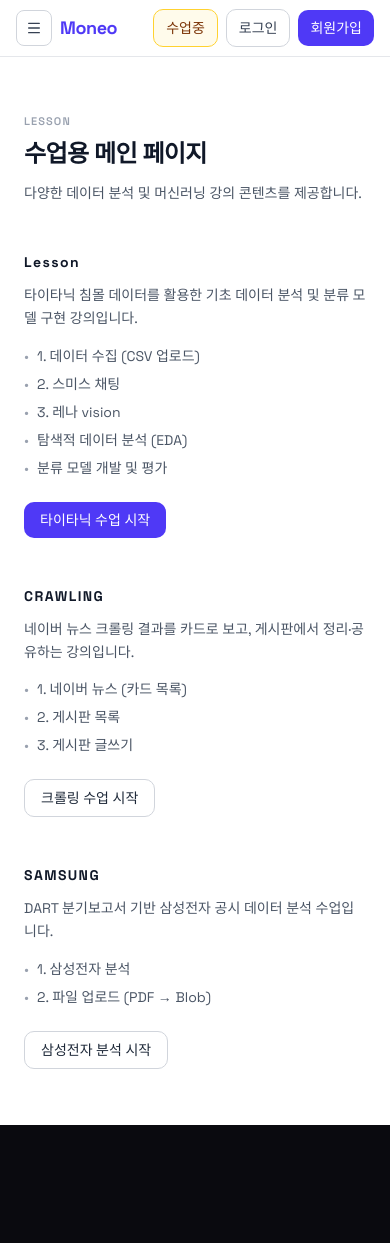
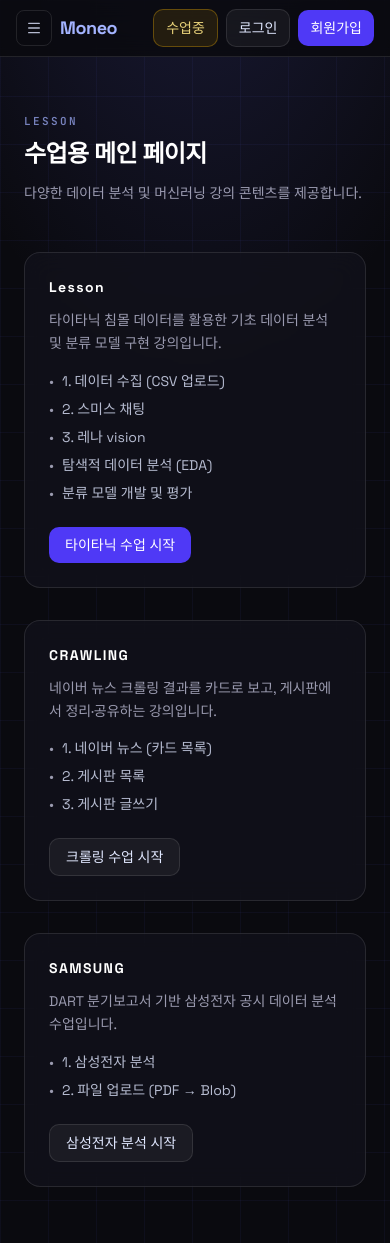
Before and after one commit to monenon-dev/monenon.cloud, a Next.js app in the folder frontend/: page /lesson in a window 390 px wide. Before the commit the page ends 1125 px from the top, so only its background shows below. Built offline with nearby package versions, Linux system fonts and the light colour scheme; no server answers.

Commit message:
style(lesson): align lesson hub shell with Moneo dark theme
Use moneo tokens for lesson layout, header, sidebar, and hub cards.

Co-authored-by: Cursor <cursoragent@cursor.com>

```diff
--- a/frontend/app/lesson/page.tsx
+++ b/frontend/app/lesson/page.tsx
@@ -7,108 +7,110 @@ export default function LessonHubPage() {
   return (
     <LessonLayout active="hub">
       <div className="px-6 py-14 sm:px-10 lg:px-14">
-        <p className="text-[11px] font-semibold tracking-widest text-gray-400">LESSON</p>
-        <h1 className="mt-2 text-2xl font-bold tracking-tight text-gray-900">수업용 메인 페이지</h1>
-        <p className="mt-3 max-w-2xl text-sm leading-relaxed text-gray-600">
+        <p className="font-mono text-[11px] font-semibold tracking-[0.22em] text-indigo-300/70">
+          LESSON
+        </p>
+        <h1 className="mt-2 text-2xl font-bold tracking-tight text-white">수업용 메인 페이지</h1>
+        <p className="mt-3 max-w-2xl text-sm leading-relaxed text-[var(--moneo-muted)]">
           다양한 데이터 분석 및 머신러닝 강의 콘텐츠를 제공합니다.
         </p>
 
-        <section className="mt-12">
-          <h2 className="text-sm font-bold tracking-widest text-gray-900">Lesson</h2>
-          <p className="mt-3 max-w-2xl text-sm leading-relaxed text-gray-600">
+        <section className="mt-12 rounded-2xl border border-[var(--moneo-border)] bg-[var(--moneo-bg-elevated)] p-6 moneo-glass">
+          <h2 className="text-sm font-bold tracking-widest text-white">Lesson</h2>
+          <p className="mt-3 max-w-2xl text-sm leading-relaxed text-[var(--moneo-muted)]">
             타이타닉 침몰 데이터를 활용한 기초 데이터 분석 및 분류 모델 구현 강의입니다.
           </p>
-          <ul className="mt-4 space-y-2 text-sm text-gray-600">
+          <ul className="mt-4 space-y-2 text-sm text-indigo-100/80">
             <li className="flex gap-2">
-              <span className="text-gray-400">•</span>
-              <Link href="/lesson/titanic-home" className="hover:text-indigo-600 hover:underline">
+              <span className="text-[var(--moneo-muted)]">•</span>
+              <Link href="/lesson/titanic-home" className="hover:text-indigo-300 hover:underline">
                 1. 데이터 수집 (CSV 업로드)
               </Link>
             </li>
             <li className="flex gap-2">
-              <span className="text-gray-400">•</span>
-              <Link href="/lesson/titanic-home/smith" className="hover:text-indigo-600 hover:underline">
+              <span className="text-[var(--moneo-muted)]">•</span>
+              <Link href="/lesson/titanic-home/smith" className="hover:text-indigo-300 hover:underline">
                 2. 스미스 채팅
               </Link>
             </li>
             <li className="flex gap-2">
-              <span className="text-gray-400">•</span>
-              <Link href="/star-craft/zerg/vision" className="hover:text-indigo-600 hover:underline">
+              <span className="text-[var(--moneo-muted)]">•</span>
+              <Link href="/star-craft/zerg/vision" className="hover:text-indigo-300 hover:underline">
                 3. 레나 vision
               </Link>
             </li>
             <li className="flex gap-2">
-              <span className="text-gray-400">•</span>
+              <span className="text-[var(--moneo-muted)]">•</span>
               <span>탐색적 데이터 분석 (EDA)</span>
             </li>
             <li className="flex gap-2">
-              <span className="text-gray-400">•</span>
+              <span className="text-[var(--moneo-muted)]">•</span>
               <span>분류 모델 개발 및 평가</span>
             </li>
           </ul>
           <Link
             href={routes.lesson.titanicHome}
-            className="mt-6 inline-flex items-center rounded-lg bg-indigo-600 px-4 py-2 text-sm font-medium text-white hover:bg-indigo-700"
+            className="mt-6 inline-flex items-center rounded-lg bg-indigo-600 px-4 py-2 text-sm font-medium text-white hover:bg-indigo-500"
           >
             타이타닉 수업 시작
           </Link>
         </section>
 
-        <section className="mt-12">
-          <h2 className="text-sm font-bold tracking-widest text-gray-900">CRAWLING</h2>
-          <p className="mt-3 max-w-2xl text-sm leading-relaxed text-gray-600">
+        <section className="mt-8 rounded-2xl border border-[var(--moneo-border)] bg-[var(--moneo-bg-elevated)] p-6 moneo-glass">
+          <h2 className="text-sm font-bold tracking-widest text-white">CRAWLING</h2>
+          <p className="mt-3 max-w-2xl text-sm leading-relaxed text-[var(--moneo-muted)]">
             네이버 뉴스 크롤링 결과를 카드로 보고, 게시판에서 정리·공유하는 강의입니다.
           </p>
-          <ul className="mt-4 space-y-2 text-sm text-gray-600">
+          <ul className="mt-4 space-y-2 text-sm text-indigo-100/80">
             <li className="flex gap-2">
-              <span className="text-gray-400">•</span>
-              <Link href="/lesson/crawling/news" className="hover:text-indigo-600 hover:underline">
+              <span className="text-[var(--moneo-muted)]">•</span>
+              <Link href="/lesson/crawling/news" className="hover:text-indigo-300 hover:underline">
                 1. 네이버 뉴스 (카드 목록)
               </Link>
             </li>
             <li className="flex gap-2">
-              <span className="text-gray-400">•</span>
-              <Link href="/lesson/crawling/board" className="hover:text-indigo-600 hover:underline">
+              <span className="text-[var(--moneo-muted)]">•</span>
+              <Link href="/lesson/crawling/board" className="hover:text-indigo-300 hover:underline">
                 2. 게시판 목록
               </Link>
             </li>
             <li className="flex gap-2">
-              <span className="text-gray-400">•</span>
-              <Link href="/lesson/crawling/write" className="hover:text-indigo-600 hover:underline">
+              <span className="text-[var(--moneo-muted)]">•</span>
+              <Link href="/lesson/crawling/write" className="hover:text-indigo-300 hover:underline">
                 3. 게시판 글쓰기
               </Link>
             </li>
           </ul>
           <Link
             href="/lesson/crawling/news"
-            className="mt-6 inline-flex items-center rounded-lg border border-gray-300 bg-white px-4 py-2 text-sm font-medium text-gray-800 hover:bg-gray-50"
+            className="mt-6 inline-flex items-center rounded-lg border border-[var(--moneo-border)] bg-white/5 px-4 py-2 text-sm font-medium text-indigo-100 hover:bg-white/10"
           >
             크롤링 수업 시작
           </Link>
         </section>
 
-        <section className="mt-12">
-          <h2 className="text-sm font-bold tracking-widest text-gray-900">SAMSUNG</h2>
-          <p className="mt-3 max-w-2xl text-sm leading-relaxed text-gray-600">
+        <section className="mt-8 rounded-2xl border border-[var(--moneo-border)] bg-[var(--moneo-bg-elevated)] p-6 moneo-glass">
+          <h2 className="text-sm font-bold tracking-widest text-white">SAMSUNG</h2>
+          <p className="mt-3 max-w-2xl text-sm leading-relaxed text-[var(--moneo-muted)]">
             DART 분기보고서 기반 삼성전자 공시 데이터 분석 수업입니다.
           </p>
-          <ul className="mt-4 space-y-2 text-sm text-gray-600">
+          <ul className="mt-4 space-y-2 text-sm text-indigo-100/80">
             <li className="flex gap-2">
-              <span className="text-gray-400">•</span>
-              <Link href="/lesson/samsung" className="hover:text-indigo-600 hover:underline">
+              <span className="text-[var(--moneo-muted)]">•</span>
+              <Link href="/lesson/samsung" className="hover:text-indigo-300 hover:underline">
                 1. 삼성전자 분석
               </Link>
             </li>
             <li className="flex gap-2">
-              <span className="text-gray-400">•</span>
-              <Link href="/lesson/samsung/upload" className="hover:text-indigo-600 hover:underline">
+              <span className="text-[var(--moneo-muted)]">•</span>
+              <Link href="/lesson/samsung/upload" className="hover:text-indigo-300 hover:underline">
                 2. 파일 업로드 (PDF → Blob)
               </Link>
             </li>
           </ul>
           <Link
             href="/lesson/samsung"
-            className="mt-6 inline-flex items-center rounded-lg border border-gray-300 bg-white px-4 py-2 text-sm font-medium text-gray-800 hover:bg-gray-50"
+            className="mt-6 inline-flex items-center rounded-lg border border-[var(--moneo-border)] bg-white/5 px-4 py-2 text-sm font-medium text-indigo-100 hover:bg-white/10"
           >
             삼성전자 분석 시작
           </Link>
--- a/frontend/components/lesson/lesson-header.tsx
+++ b/frontend/components/lesson/lesson-header.tsx
@@ -32,20 +32,23 @@ export function LessonHeader({ active = "hub" }: { active?: LessonNavKey }) {
   };
 
   return (
-    <header className="shrink-0 border-b border-gray-200 bg-white/90 backdrop-blur-md z-20">
+    <header className="sticky top-0 z-20 shrink-0 border-b border-[var(--moneo-border)] bg-[rgba(10,10,15,0.85)] backdrop-blur-md">
       <div className="mx-auto flex h-14 w-full max-w-6xl items-center justify-between gap-4 px-4 sm:px-6">
         <div className="flex items-center gap-2 sm:gap-3">
           <Sheet>
             <SheetTrigger asChild>
               <button
                 type="button"
-                className="inline-flex h-9 w-9 items-center justify-center rounded-md border border-gray-300 text-gray-700 hover:bg-gray-50 md:hidden"
+                className="inline-flex h-9 w-9 items-center justify-center rounded-md border border-[var(--moneo-border)] text-indigo-100/80 hover:bg-white/[0.04] md:hidden"
                 aria-label="수업 메뉴 열기"
               >
                 <Menu className="h-4 w-4" />
               </button>
             </SheetTrigger>
-            <SheetContent side="left" className="w-72 p-0">
+            <SheetContent
+              side="left"
+              className="w-72 border-[var(--moneo-border)] bg-[rgba(10,10,15,0.98)] p-0 text-[var(--moneo-text)]"
+            >
               <SheetHeader className="sr-only">
                 <SheetTitle>수업용 메뉴</SheetTitle>
                 <SheetDescription>타이타닉·크롤링 수업 메뉴</SheetDescription>
@@ -55,7 +58,7 @@ export function LessonHeader({ active = "hub" }: { active?: LessonNavKey }) {
           </Sheet>
           <Link
             href="/"
-            className="shrink-0 text-left text-lg font-bold tracking-tight text-indigo-600 hover:opacity-90 transition-opacity"
+            className="shrink-0 text-left text-lg font-bold tracking-tight text-indigo-300 hover:text-indigo-200 transition-colors"
           >
             Moneo
           </Link>
@@ -63,19 +66,22 @@ export function LessonHeader({ active = "hub" }: { active?: LessonNavKey }) {
         <div className="flex shrink-0 flex-wrap items-center justify-end gap-2">
           <Link
             href={routes.lesson.hub}
-            className="inline-flex items-center rounded-lg border border-amber-300 bg-amber-50 px-3 py-2 text-sm font-medium text-amber-900 hover:bg-amber-100 transition-colors"
+            className="inline-flex items-center rounded-lg border border-amber-400/30 bg-amber-400/10 px-3 py-2 text-sm font-medium text-amber-200/90 hover:bg-amber-400/15 transition-colors"
           >
             수업중
           </Link>
           {authUser ? (
             <>
-              <Link href={routes.oauth.mypage} className="text-sm font-medium text-indigo-600 px-2 hover:underline">
+              <Link
+                href={routes.oauth.mypage}
+                className="px-2 text-sm font-medium text-indigo-300 hover:text-indigo-200 hover:underline"
+              >
                 {authUser.nickname}님
               </Link>
               <button
                 type="button"
                 onClick={handleLogout}
-                className="inline-flex items-center rounded-lg border border-gray-300 bg-white px-3 py-2 text-sm font-medium text-gray-700 hover:bg-gray-50 transition-colors"
+                className="inline-flex items-center rounded-lg border border-[var(--moneo-border)] bg-white/5 px-3 py-2 text-sm font-medium text-indigo-100 hover:bg-white/10 transition-colors"
               >
                 로그아웃
               </button>
@@ -84,13 +90,13 @@ export function LessonHeader({ active = "hub" }: { active?: LessonNavKey }) {
             <>
               <Link
                 href={routes.oauth.login}
-                className="inline-flex items-center rounded-lg border border-gray-300 bg-white px-3 py-2 text-sm font-medium text-gray-700 hover:bg-gray-50 transition-colors"
+                className="inline-flex items-center rounded-lg border border-[var(--moneo-border)] bg-white/5 px-3 py-2 text-sm font-medium text-indigo-100 hover:bg-white/10 transition-colors"
               >
                 로그인
               </Link>
               <Link
                 href={routes.oauth.signup}
-                className="inline-flex items-center rounded-lg bg-indigo-600 px-3 py-2 text-sm font-medium text-white hover:bg-indigo-700 transition-colors"
+                className="inline-flex items-center rounded-lg bg-indigo-600 px-3 py-2 text-sm font-medium text-white hover:bg-indigo-500 transition-colors"
               >
                 회원가입
               </Link>
--- a/frontend/components/lesson/lesson-layout.tsx
+++ b/frontend/components/lesson/lesson-layout.tsx
@@ -11,10 +11,11 @@ export function LessonLayout({
   active?: LessonNavKey;
 }) {
   return (
-    <div className="min-h-dvh bg-white text-gray-900">
+    <div className="relative min-h-dvh moneo-grid-bg text-[var(--moneo-text)]">
+      <div className="moneo-noise pointer-events-none absolute inset-0 -z-10" aria-hidden />
       <LessonHeader active={active} />
       <div className="mx-auto flex min-h-[calc(100dvh-3.5rem)] max-w-6xl">
-        <div className="hidden w-56 shrink-0 md:block lg:w-64">
+        <div className="hidden w-56 shrink-0 border-r border-[var(--moneo-border)] md:block lg:w-64">
           <LessonSidebar active={active} />
         </div>
         <main className="min-w-0 flex-1">{children}</main>
```
Also changed, not shown: frontend/components/lesson/lesson-sidebar.tsx (+37 -46 lines).
